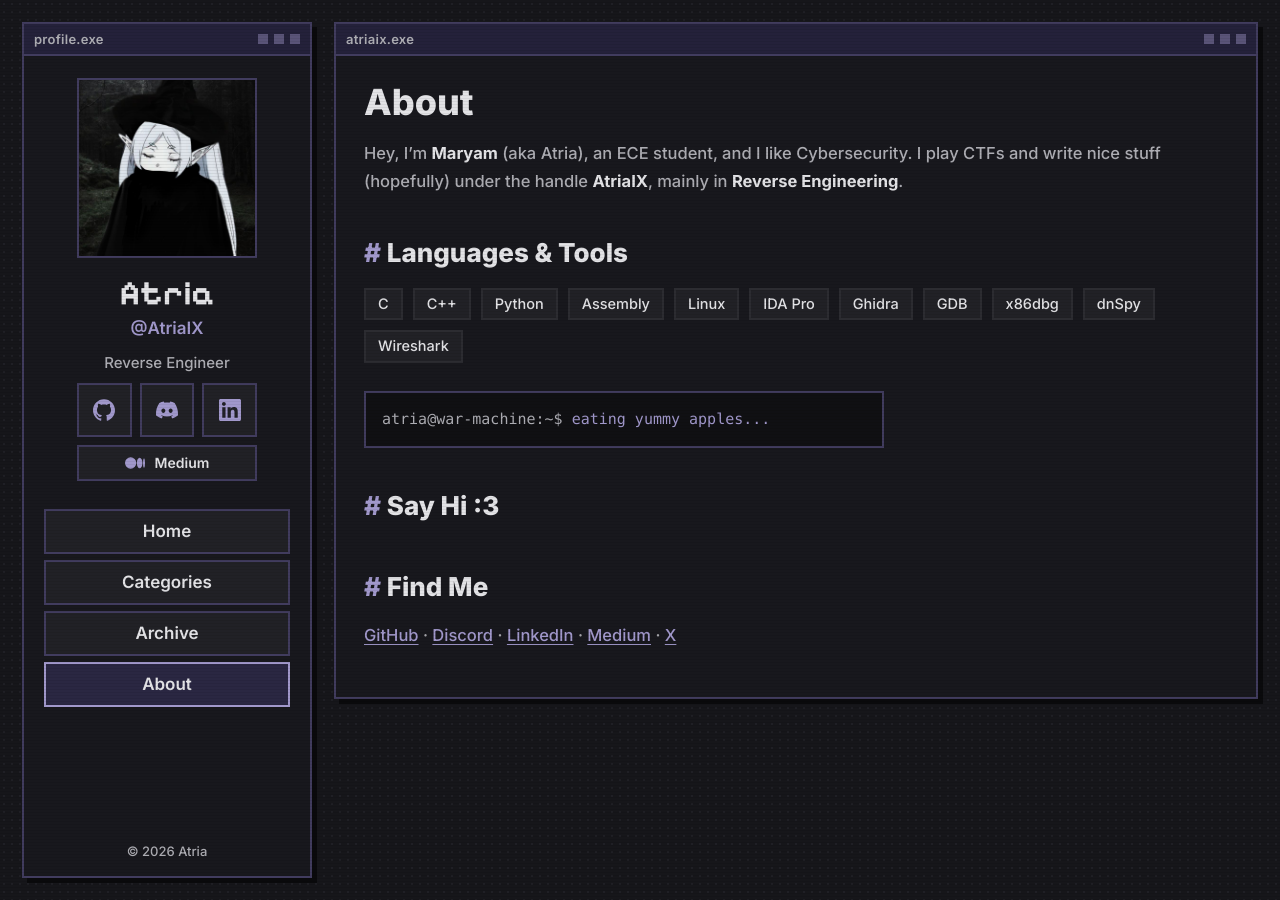
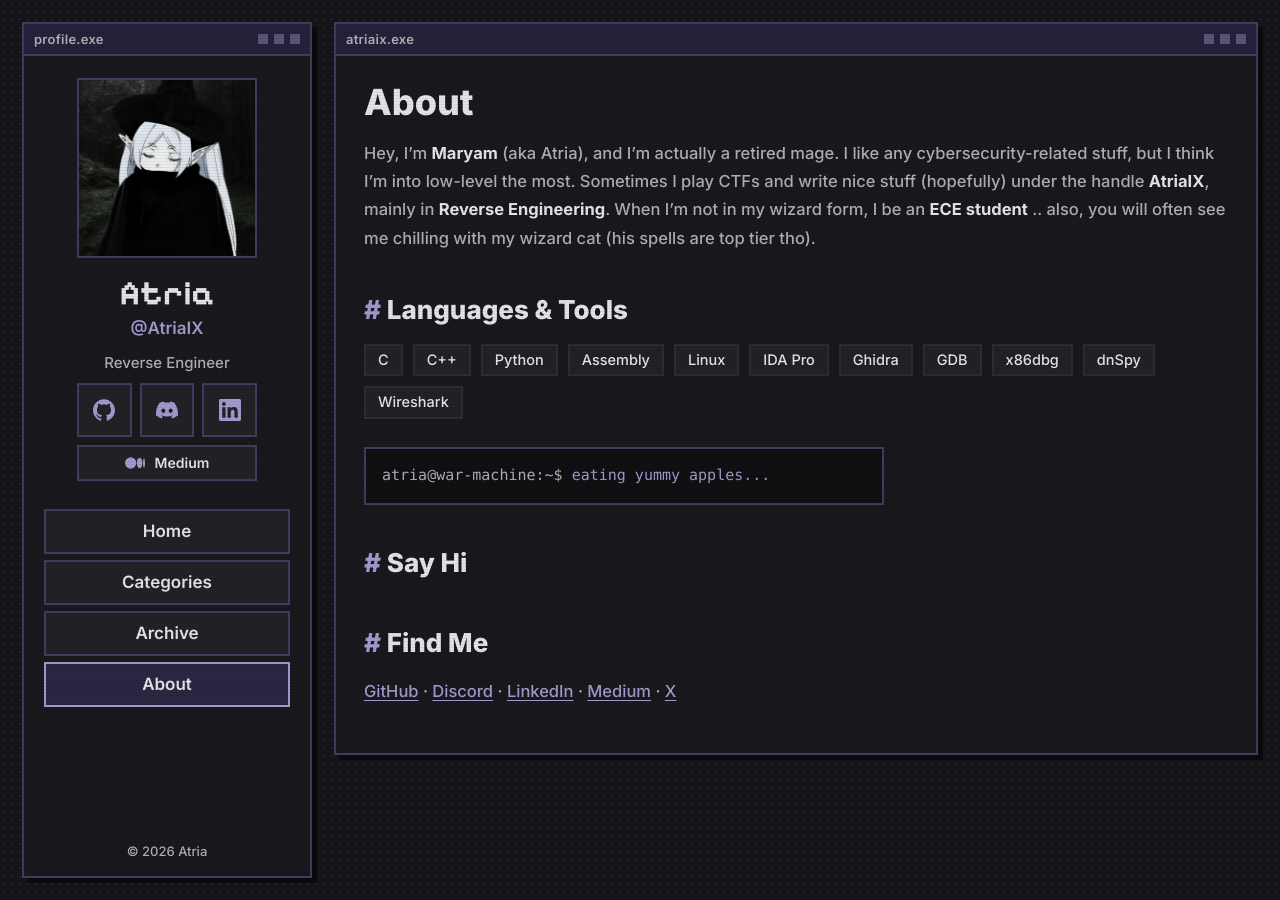
Before and after one commit to AtriaIX/atriaix.github.io, a Jekyll site: the page built from about.md, in a window 1280 px wide. Built offline with Jekyll 4.4.1, drawn with Linux system fonts in a browser that asks for light colours.

Commit message:
Revise about section with new personal details

```diff
--- a/about.md
+++ b/about.md
@@ -4,7 +4,9 @@ title: About
 permalink: /about/
 ---
 
-Hey, I'm **Maryam** (aka Atria), an ECE student, and I like Cybersecurity. I play CTFs and write nice stuff (hopefully) under the handle **AtriaIX**, mainly in **Reverse Engineering**.
+Hey, I'm **Maryam** (aka Atria), and I'm actually a retired mage.
+I like any cybersecurity-related stuff, but I think I'm into low-level the most. Sometimes I play CTFs and write nice stuff (hopefully) under the handle **AtriaIX**, mainly in **Reverse Engineering**.
+When I'm not in my wizard form, I be an **ECE student** .. also, you will often see me chilling with my wizard cat (his spells are top tier tho).
 
 ## Languages & Tools
 
@@ -51,7 +53,7 @@ Hey, I'm **Maryam** (aka Atria), an ECE student, and I like Cybersecurity. I pla
 })();
 </script>
 
-## Say Hi :3
+## Say Hi
 
 <div class="discord-widget" id="discordWidget">
   <div class="dw-avatar-wrap">
```
